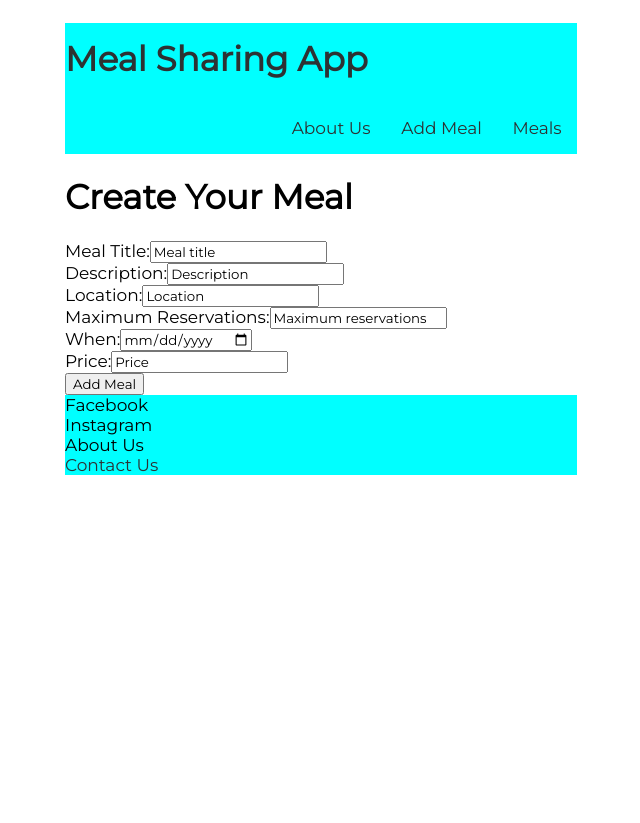
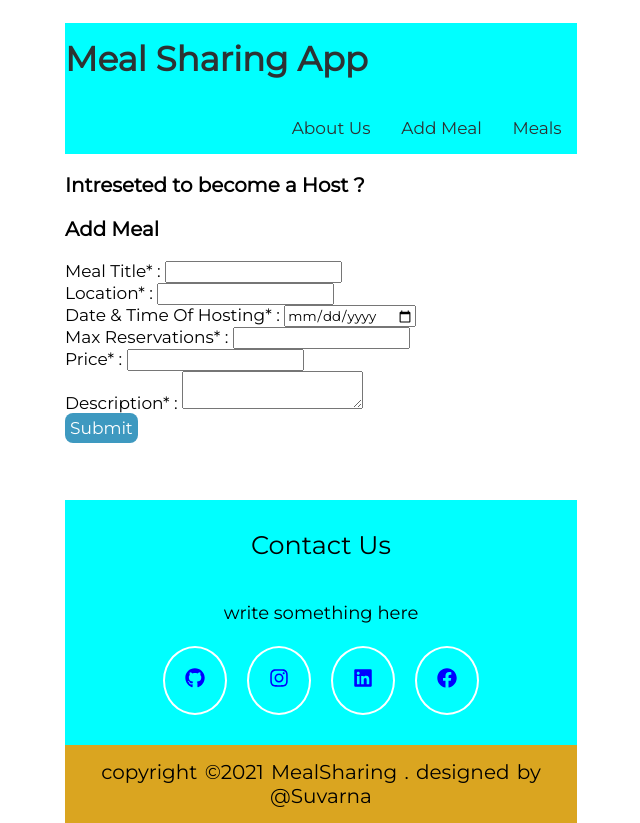
Before and after one commit to suvarna-ratna/meal-sharing, a React app: page /add-meal in a window 1280 px wide. Shown: the whole page, without its empty margins (319-959 px from the left). Built offline with nearby package versions, Linux system fonts and the light colour scheme; no server answers.

Commit message:
post reservation

```diff
--- a/package.json
+++ b/package.json
@@ -37,11 +37,14 @@
     "express-form-data": "^2.0.1",
     "html-webpack-plugin": "^4.3.0",
     "knex": "^0.21.1",
+    "moment": "^2.29.1",
     "multer": "^1.3.0",
     "mysql2": "^2.1.0",
     "path": "^0.12.7",
     "react": "^16.8.2",
     "react-dom": "^16.8.2",
+    "react-icons": "^4.3.1",
+    "react-moment": "^1.1.1",
     "react-router-dom": "^5.0.1",
     "sass": "^1.27.1",
     "sass-loader": "^10.0.4",
--- a/src/client/App.js
+++ b/src/client/App.js
@@ -8,7 +8,6 @@ import AddMeal from "./components/AddMeal/AddMeal";
 import Header from "./components/Header/Header";
 import Footer from "./components/Footer/Footer";
 import MealsDetails from "./components/MealsDetails/MealsDetails";
-import ContactUs from "./components/ContactUs/ContactUs";
 
 function App() {
   const [meals, setMeals] = React.useState([]);
@@ -53,9 +52,7 @@ function App() {
         <Route exact path="/about-us">
           <AboutUs />
         </Route>
-        <Route exact path="/contact-us">
-          <ContactUs />
-        </Route>
+
         <Route exact path="/test-component">
           <TestComponent />
         </Route>
--- a/src/client/components/AddMeal/AddMeal.js
+++ b/src/client/components/AddMeal/AddMeal.js
@@ -1,29 +1,135 @@
-import React from 'react';
+import React, { useState } from "react";
+import postData from "../postData";
+import Moment from 'moment';
+import "./AddMeal.css";
+const initialValues = {
+  title: "",
+  location: "",
+  description: "",
+  maxReservations: "",
+  when: "",
+  price: "",
+};
+const date = Moment(new Date()).format('YYYY-MM-DD');
+//adding Meal Component
+const AddMeal = () => {
+  const [inputValues, setInputValues] = useState(initialValues);
 
-const AddMeal = () => {
-    return (
-      <div className="addmeal">
-          <h1>Create Your Meal</h1>
-          <form>
-  <label for="title">Meal Title:</label>
-  <input type="text" id="title" name="title" value="Meal title"/><br/>
-  <label for="description">Description:</label>
-  <input type="text" id="description" name="description" value="Description"/><br/>
-  <label for="location">Location:</label>
-  <input type="text" id="location" name="location" value="Location"/><br/>
-  <label for="max_reservations">Maximum Reservations:</label>
-  <input type="text" id="max_reservations" name="max_reservations" value="Maximum reservations"/><br/>
-  <label for="when">When:</label>
-  <input type="date" id="when" name="when" value="when" min=""/><br/>
-  <label for="price">Price:</label>
-  <input type="text" id="price" name="price" value="Price"/><br/>
-  <input type="submit" value="Add Meal"/>
-</form>
-          </div>
-    );
-};
+  // Input OnChange function
+  const handleOnChange = (e) => {
+    const { name, value } = e.target;
+    setInputValues({ ...inputValues, [name]: value });
+  };
+  //on submit function
+  async function onSubmit(e) {
+    e.preventDefault();
+    const meal = {
+      title: inputValues.title,
+      description: inputValues.description,
+      location: inputValues.location,
+      when: inputValues.when,
+      max_reservations: inputValues.maxReservations,
+      price: inputValues.price,
+      created_date: date,
+    };
+
+    //posting a new meal
+    try {
+      await postData("/api/meals", meal);
+      const messagge = `Thank You, Your Meal : ${meal.title} Added`;
+      alert(messagge);
+    } catch {
+      alert("Your meal is not added...");
+      throw new Error("Your meal is not added...");
+    }
+    //making inputs empty
+    setInputValues(initialValues);
+  }
+
+  return (
+    <div>
+      <div>
+        <h3>Intreseted to become a Host ?</h3>
 
 
+      </div>
+      <h3>Add Meal</h3>
+      <form onSubmit={onSubmit}>
+        <div>
+          <label htmlFor="title">Meal Title* : </label>
+          <input
+            type="text"
+            id="title"
+            name="title"
+            value={inputValues.title}
+            required
+            onChange={handleOnChange}
+          ></input>
+        </div>
 
-
+        <div>
+          <label htmlFor="location">Location* : </label>
+          <input
+            type="text"
+            id="location"
+            name="location"
+            required
+            value={inputValues.location}
+            onChange={handleOnChange}
+          ></input>
+        </div>
+        <div>
+          <label htmlFor="when">Date & Time Of Hosting* : </label>
+          <input
+            type="date"
+            id="when"
+            name="when"
+            required
+            min={date}
+            value={inputValues.when}
+            onChange={handleOnChange}
+          ></input>
+        </div>
+        <div>
+          <label htmlFor="max_reservations">Max Reservations* : </label>
+          <input
+            type="number"
+            id="max_reservations"
+            min="0"
+            name="maxReservations"
+            required
+            value={inputValues.maxReservations}
+            onChange={handleOnChange}
+          ></input>
+        </div>
+        <div>
+          <label htmlFor="price">Price* : </label>
+          <input
+            type="number"
+            id="price"
+            name="price"
+            min="0"
+            step="5"
+            value={inputValues.price}
+            required
+            onChange={handleOnChange}
+          ></input>
+        </div>
+        <div>
+          <label htmlFor="description" className="meal_description">
+            Description* :{" "}
+          </label>
+          <textarea
+            id="description"
+            name="description"
+            value={inputValues.description}
+            required
+            onChange={handleOnChange}
+          ></textarea>
+        </div>
+        <button type="submit">Submit</button>
+      </form>
+    </div>
+  );
+};
 export default AddMeal;
--- a/src/client/components/ContactUs/ContactUs.js
+++ /dev/null
@@ -1,50 +0,0 @@
-import React, { useRef } from "react";
-
-
-const ContactUs = () => {
-  return (
-    <div className="container">
-      <h1>Contact us</h1>
-      <form className="form">
-        <div className="name">
-          <label for="firstName">First name</label>
-          <input
-            type="text"
-            name="firstName"
-            className="firstName"
-            tabIndex="1"
-          />
-          <label for="lastName">Last name</label>
-          <input
-            type="text"
-            name="lastName"
-            className="lastName"
-            tabIndex="2"
-          />
-          <label for="email">Email</label>
-          <input
-            type="email"
-            name="email"
-            id="email"
-            className="email"
-            placeholder="example@corp.com"
-            tabIndex="3"
-          />
-          <label for="message">Message</label>
-
-          <textarea
-            placeholder="Start typing..."
-            className="message"
-            name="message"
-          />
-          <button type="submit" className="send">
-            Send
-          </button>
-
-        </div>
-      </form>
-    </div>
-  );
-};
-
-export default ContactUs;
--- a/src/client/components/Footer/Footer.css
+++ b/src/client/components/Footer/Footer.css
@@ -1,7 +1,52 @@
 .footer {
   background-color: aqua;
+  position: sticky;
+  top: 100%;
+  color: black;
 }
-.footer ul {
+
+.footer-content {
   display: flex;
+  justify-content: center;
+  align-items: center;
   flex-direction: column;
+  text-align: center;
 }
+.footer-content h2 {
+  font-size: 1.9 rem;
+  font-weight: 400;
+  text-transform: capitalize;
+  line-height: 3rem;
+}
+.footer-content p {
+  max-width: 500px;
+  margin: 10px auto;
+  line-height: 25px;
+  font-size: 18px;
+}
+
+
+.media li{
+  list-style-type: none;
+  margin: 10px 10px;
+  display: inline-block;
+  font-size: 20px;
+  padding: 20px 20px;
+  color: blue;
+  border: 2px solid #fff;
+  border-radius: 50%;
+  transition: .5s;
+
+
+
+}
+
+.footer-bottom {
+  text-align: center;
+}
+.footer-bottom p {
+  font-size: 20px;
+  word-spacing: 2px;
+  background-color:goldenrod;
+  padding: 15px;
+}
--- a/src/client/components/Footer/Footer.js
+++ b/src/client/components/Footer/Footer.js
@@ -1,18 +1,32 @@
 import React from "react";
 import "./Footer.css";
 import { Link } from "react-router-dom";
+import { FaGithub, FaInstagram, FaLinkedin, FaFacebook } from "react-icons/fa";
 
 const Footer = () => {
   return (
     <div className="footer">
-      <ul>
-        <li>Facebook</li>
-        <li>Instagram</li>
-        <li>About Us</li>
-        <li>
-        <Link to="/contact-us">Contact Us</Link>
-        </li>
-      </ul>
+      <div className="footer-content">
+        <h2>Contact Us</h2>
+        <p>write something here</p>
+        <ul className="media">
+          <li>
+            <FaGithub />
+          </li>
+          <li>
+            <FaInstagram />
+          </li>
+          <li>
+            <FaLinkedin />
+          </li>
+          <li>
+            <FaFacebook />
+          </li>
+        </ul>
+      </div>
+      <div className="footer-bottom">
+        <p>copyright &copy;2021 MealSharing . designed by @Suvarna</p>
+      </div>
     </div>
   );
 };
--- a/src/client/components/Meals/Meals.js
+++ b/src/client/components/Meals/Meals.js
@@ -3,6 +3,7 @@ import { Link } from 'react-router-dom';
 import "./Meals.css";
 
 const Meals = (props) => {
+    const picsArray=[]
     return (
         <div className="meals">
             <h1>Meals</h1>
@@ -13,6 +14,7 @@ const Meals = (props) => {
               <p>Description: {meal.description}</p>
               <p>price: {meal.price}</p>
               <Link to={`/meals/${meal.id}`}><button>Details</button></Link>
+
           </li>
       ) }
      </ul>
--- a/src/client/components/MealsDetails/MealsDetails.js
+++ b/src/client/components/MealsDetails/MealsDetails.js
@@ -1,10 +1,53 @@
-import React from "react";
+import React, { useState } from "react";
 import { useParams } from "react-router-dom";
+import postData from "../postData";
 import "./MealsDetails.css";
+import Moment from 'moment';
+
+const initialValues = {
+  fullName: "",
+  phoneNumber: "",
+  email: "",
+  noOfReservations: "",
+};
+const date = Moment(new Date()).format('YYYY-MM-DD');
 
 const MealsDetails = (props) => {
   const { id } = useParams();
   const meal = props.meals.filter((m) => m.id == Number(id))[0];
+  const [show, setShow] = useState(false);
+  const [inputValues, setInputValues] = useState(initialValues);
+
+  // Input OnChange function
+  const handleOnChange = (e) => {
+    const { name, value } = e.target;
+    setInputValues({ ...inputValues, [name]: value });
+  };
+  //on submit function
+  async function onSubmit(e) {
+    e.preventDefault();
+    const reservation = {
+      contact_name: inputValues.fullName,
+      contact_email: inputValues.email,
+      contact_phonenumber: inputValues.phoneNumber,
+      number_of_guests: inputValues.noOfReservations,
+      created_date: date,
+      meal_id: meal.id,
+    };
+
+    //booking reservation
+    try {
+      await postData("/api/reservations", reservation);
+      const messagge = `Thank You, Your Reservation Booked`;
+      alert(messagge);
+    } catch {
+      alert("Your reservation is not booked...");
+      throw new Error("Your reservation is not booked...");
+    }
+    //making inputs empty
+    setInputValues(initialValues);
+    setShow(false);
+  }
   return (
     <div className="mealDetails">
       <h1>Meal-Details</h1>
@@ -16,17 +59,33 @@ const MealsDetails = (props) => {
       <p>when: <span>{meal.when.slice(0,10)}</span></p>
       <p>Maximum Reservations: <span>{meal.max_reservations}</span></p>
       </>}
-      <form>
-  <label for="name">Full Name:</label>
-  <input type="text" id="name" name="name" value="Full Name"/><br/>
-  <label for="Email">Email:</label>
-  <input type="email" id="email" name="email" value="Email@email.com"/><br/>
-  <label for="PhoneNumber">Phone Number</label>
-  <input type="Number" id="PhoneNumber" name="PhoneNumber" value="12345678"/><br/>
-  <label for="No_reservations">No. of Reservations:</label>
-  <input type="Number" id="No_reservations" name="No_reservations" value="1"/><br/>
-  <input type="submit" value="Add Reservation"/>
-</form>
+      <button onClick={()=>setShow(true)}>RESERVE</button>
+      <div>
+      {show && <form onSubmit={onSubmit}>
+      <div>
+  <label htmlFor="fullname">Full Name:</label>
+  <input type="text" id="fullname" name="fullName" value={inputValues.fullName}
+            required
+            onChange={handleOnChange}/><br/><hr/></div>
+            <div>
+  <label htmlFor="email">Email:</label>
+  <input type="email" id="email" name="email" value={inputValues.email}
+            required
+            onChange={handleOnChange}/><br/><hr/></div>
+            <div>
+  <label htmlFor="phone">Phone Number</label>
+  <input type="number" id="phone" name="phoneNumber" value={inputValues.phoneNumber}
+            required
+            onChange={handleOnChange}/><br/><hr/></div>
+            <div>
+  <label htmlFor="No_reservations">No. of Reservations:</label>
+  <input type="number" id="No_reservations" name="noOfReservations" value={inputValues.noOfReservations}
+            required
+            onChange={handleOnChange}/><br/><hr/></div>
+
+  <button type="submit">Add Reservation</button>
+</form>}
+</div>
     </div>
   );
 };
--- /dev/null
+++ b/src/client/components/postData.js
@@ -0,0 +1,18 @@
+function postData(url = '', data = {}) {
+
+    return fetch(url, {
+        method: 'POST',
+        mode: 'cors',
+        cache: 'no-cache',
+        credentials: 'same-origin',
+        headers: {
+            'Content-Type': 'application/json'
+        },
+        redirect: 'follow',
+        referrerPolicy: 'no-referrer',
+        body: JSON.stringify(data)
+    });
+
+
+}
+export default postData;
```
Also changed, not shown: src/client/components/ContactUs/ContactUs.css (deleted).
